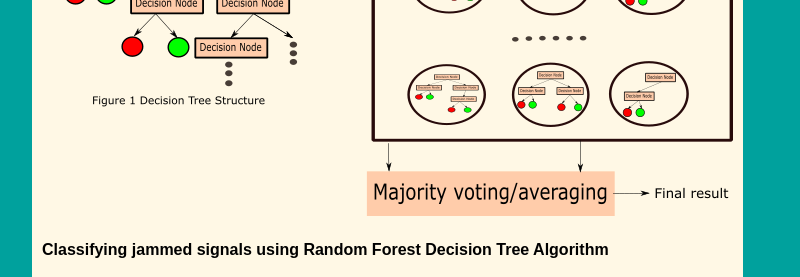
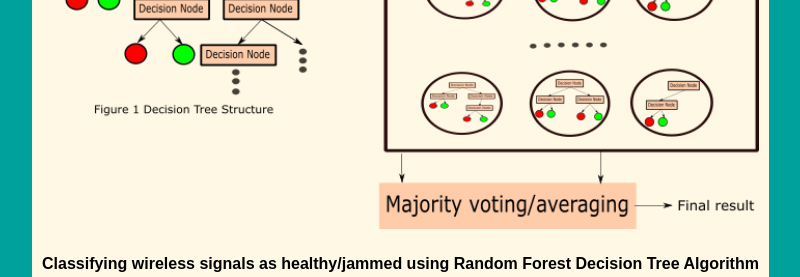
Before and after one commit to Mahdi-s/Personal_site_fall21, a plain HTML site: page index.html in a window 1280 px wide. Shown: the part 1099-1376 px from the top of the page, without its empty margins (108-908 px from the left). Drawn offline with Linux system fonts and the light colour scheme.

Commit message:
Update index.html

```diff
--- a/index.html
+++ b/index.html
@@ -200,7 +200,7 @@ h1 {
   <div class="column">
     <div class="content">
     <img src="imgs/decision_tree.png" alt="Lights" style="width:100%">
-      <h4>Classifying jammed signals using Random Forest Decision Tree Algorithm</h4>
+      <h4>Classifying wireless signals as healthy/jammed using Random Forest Decision Tree Algorithm</h4>
       <button type="button" class="btn" onclick=" window.open('https://github.com/Mahdi-s')"target="_blank" > <i class="fab fa-github"></i> Code</button>
       <button type="button" class="btn" onclick=" window.open('https://github.com/Mahdi-s')"target="_blank" > <i class="fas fa-scroll"></i> Notes</button>
     </div>
```
